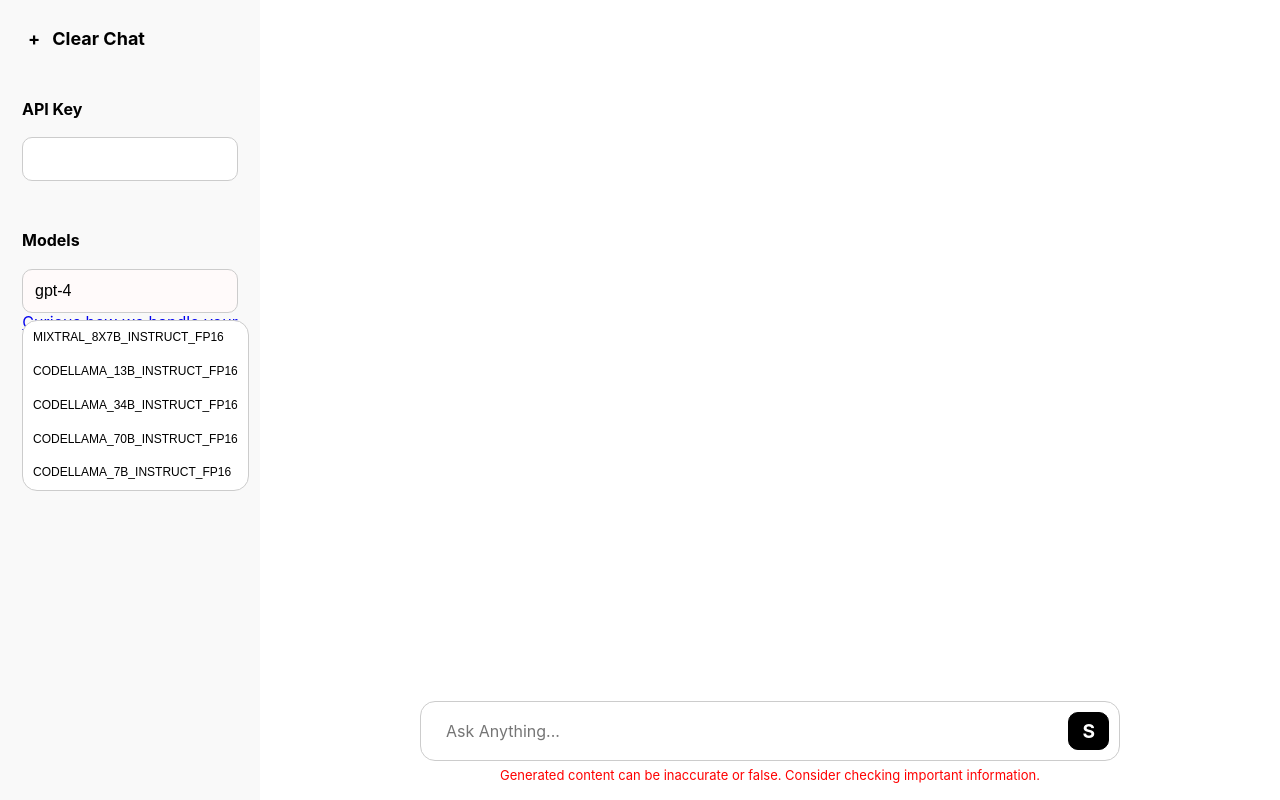
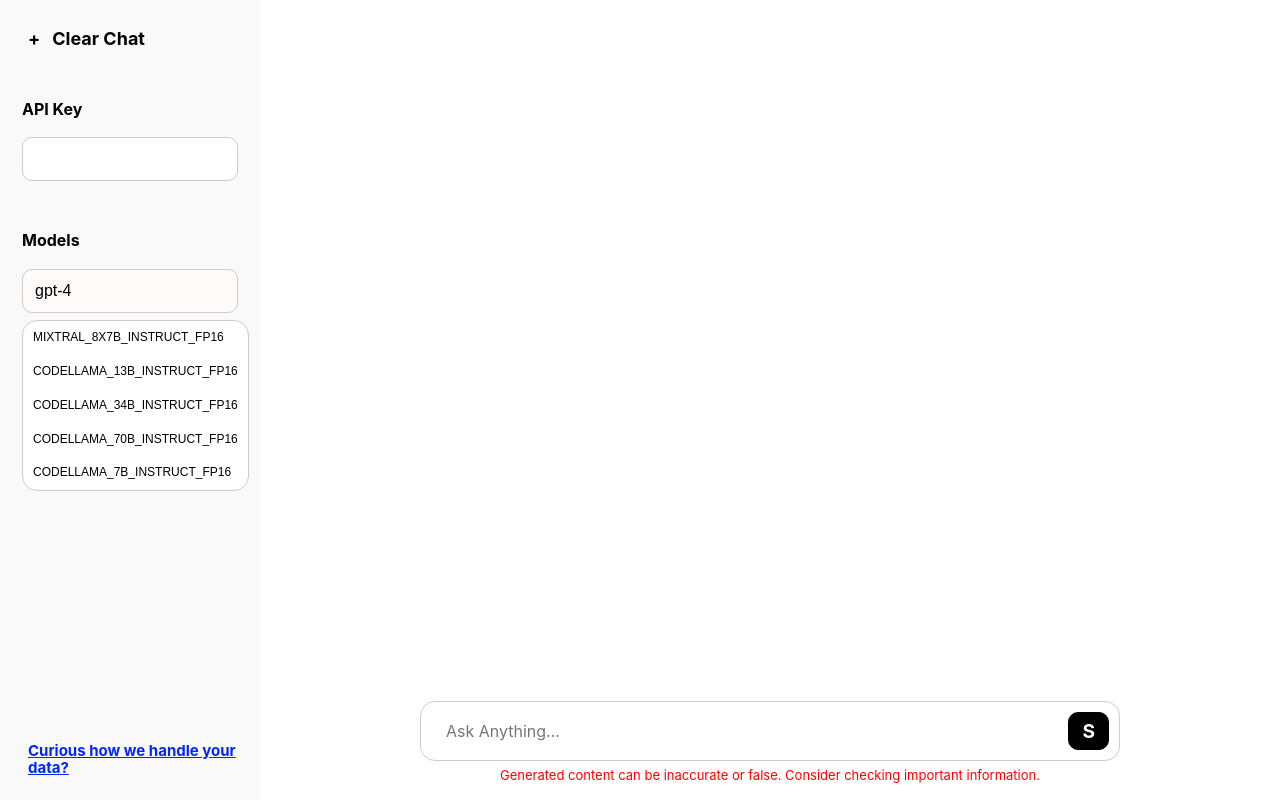
Before and after one commit to dave-sbs/colby_llm_website, a React (Create React App) app: page / in a window 1280 px wide. Built offline with nearby package versions, Linux system fonts and the light colour scheme.

Commit message:
Update App.css
Updated along with App.js. Added code for data management plan link.

```diff
--- a/src/App.css
+++ b/src/App.css
@@ -140,12 +140,18 @@
   outline: none;
 }
 
-.api-key-input:hover{
-  cursor: pointer;
+.api-key-input:focus {
+  -webkit-text-security: none;
 }
 
-.api-key-input:focus {
-  -webkit-text-security: none;
+.data-policy-container {
+  padding: 2px;
+  position: absolute;
+  bottom: 0;
+  width: 260px;
+  display: flex;
+  text-align: left;
+  padding-bottom: 20px;
 }
 
 .slider-container {
@@ -315,3 +321,18 @@ textarea {
   margin: 2px;
   font-size: small;
 }
+
+.find-api-link {
+  color: rgb(0, 38, 255);
+  margin: 4px;
+  font-size: small;
+  text-decoration: underline;
+}
+
+.data-policy-link {
+  color: rgb(0, 38, 255);
+  margin: 4px;
+  font-size: 15px;
+  font-weight: bolder;
+  text-decoration: underline;
+}
```
